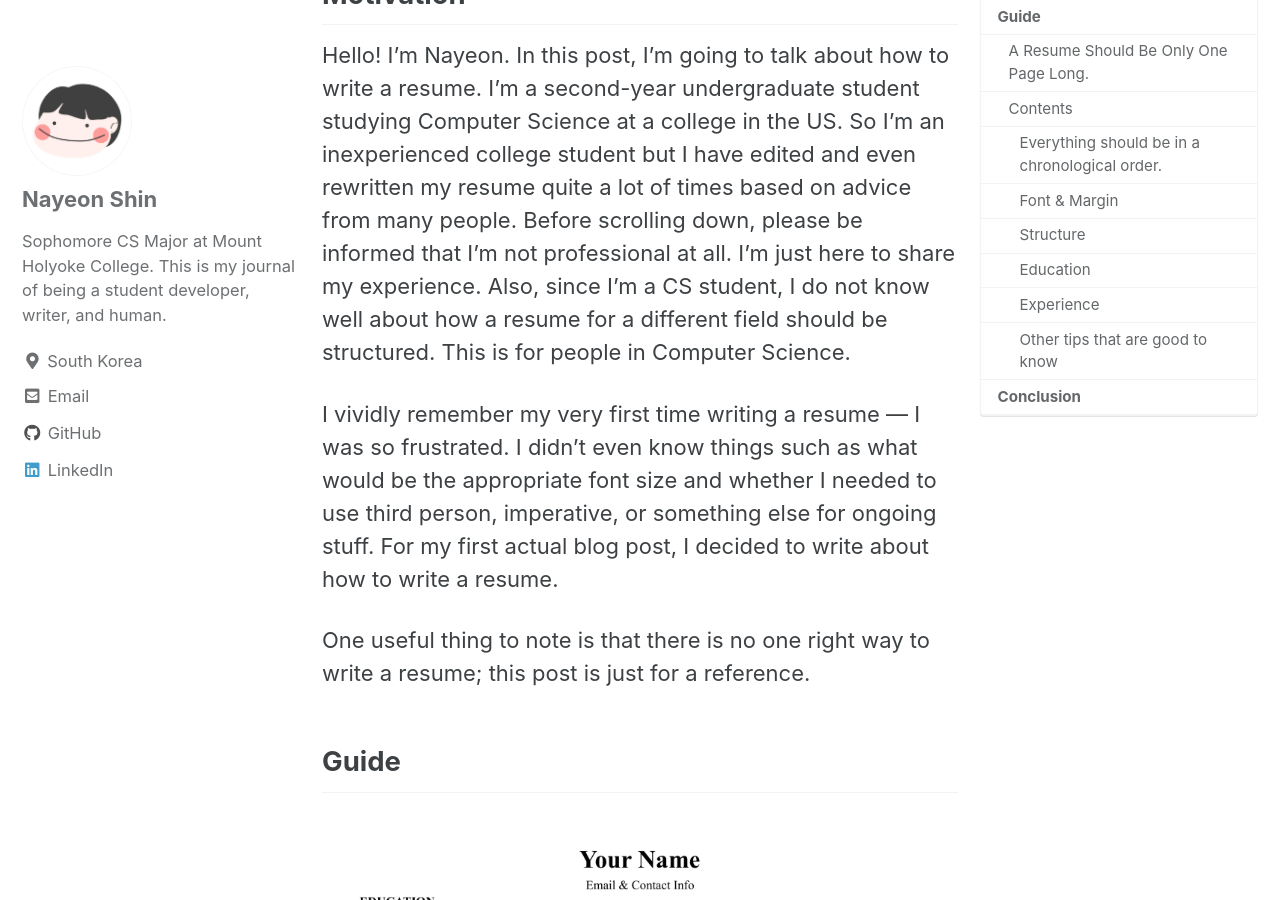
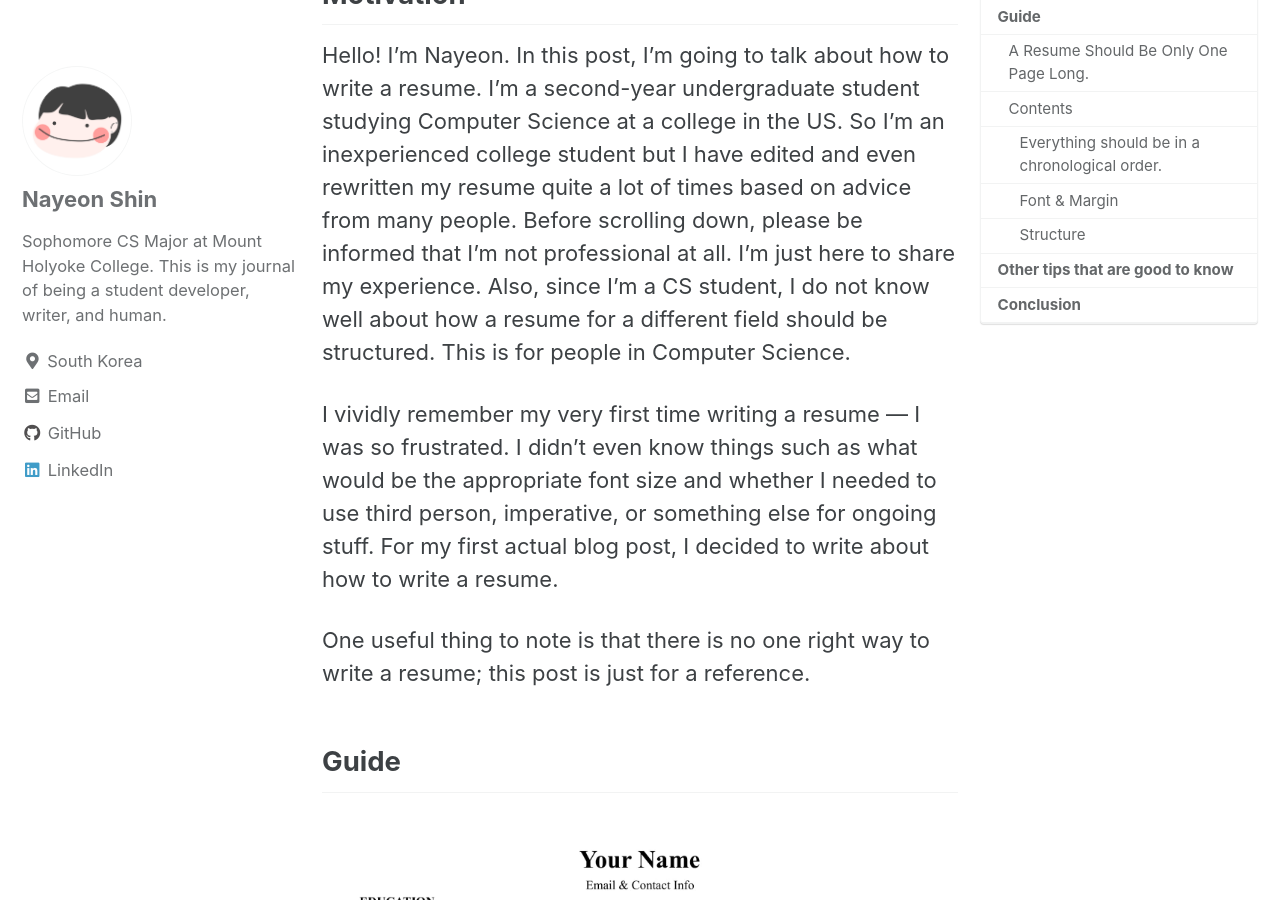
Before and after one commit to nayeonshin/nayeonshin.github.io, a Jekyll site: the page built from _posts/2021-05-10-a-complete-guide-to-writing-your-first-technical-resume.markdown, in a window 1280 px wide and 900 px high, scrolled down 370 px. Built offline with Jekyll 4.4.1, drawn with Linux system fonts in a browser that asks for light colours; cached includes are drawn as plain includes; comment, search, counter and statistics services are not loaded.

Commit message:
Update 2021-05-10-a-complete-guide-to-writing-your-first-technical-resume.md

```diff
--- a/_posts/2021-05-10-a-complete-guide-to-writing-your-first-technical-resume.markdown
+++ b/_posts/2021-05-10-a-complete-guide-to-writing-your-first-technical-resume.markdown
@@ -67,7 +67,7 @@ Again, the order can be changed depending on your preference. But this is what I
 
 Before diving into specific details of the resume structures, I'd like to point out one important thing: **Do not use the first or second person.** Refrain from using "I," "my," "you," "we," "our," etc. Stick to using articles such as "the."
 
-#### Education
+**Education**
 
 Let's move onto the education section. If you don't have college education, you don't need this part. But if you do, you need it. Make sure you only have your college in the education part. It is recommended to only have post-secondary education information on a resume.
 
@@ -79,7 +79,7 @@ But do you really need to show your GPA even if it's bad? YES. Some people recom
 
 Besides, you can also have some honors & awards and relevant coursework in the education part.
 
-#### Experience
+**Experience**
 
 The things you need to show are:
 
@@ -188,7 +188,7 @@ Some little tips here:
 - The tilda symbol "~" means "about" or "approximately." You use it like this: ~30.
 - Utilize other symbols like > or + (more than) and < (less than).
 
-#### Other tips that are good to know
+## Other tips that are good to know
 
 1. Save your resume in a *pdf* format, and it should be named LastName_FirstName_Resume. (without the period at the end)
 2. I prefer Google Docs to some other document editing software because you can make a link to your resume on Google Docs.
```
